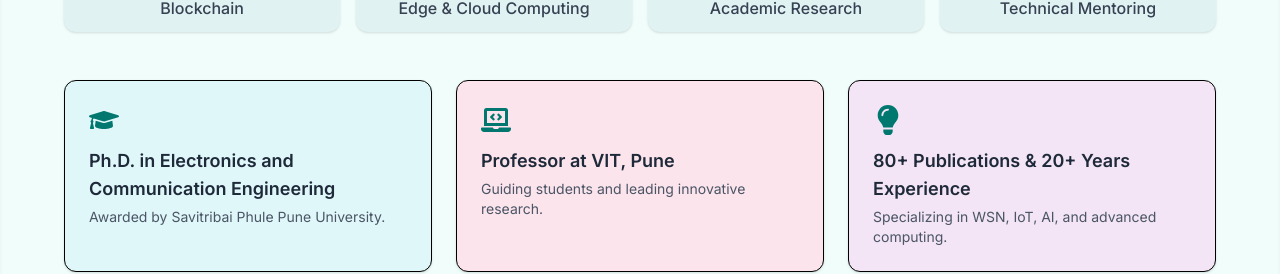
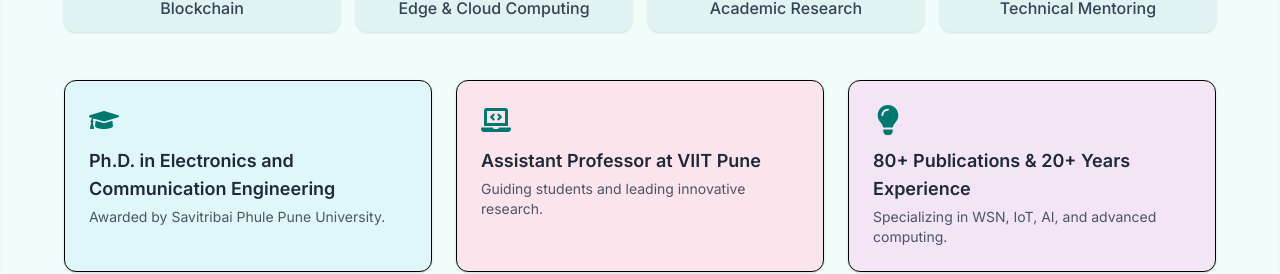
Before and after one commit to ayushrawarkar/Portfolio, a Next.js app: page / in a window 1280 px wide. Shown: the part 1031-1305 px from the top of the page. Built offline with nearby package versions, Linux system fonts and the light colour scheme.

Commit message:
Updated homepage content

```diff
--- a/components/sections/About.js
+++ b/components/sections/About.js
@@ -27,15 +27,6 @@ const fadeZoom = {
   },
 };
 
-export default function AboutMe() {
-  const controls = useAnimation();
-  const [ref, inView] = useInView({ triggerOnce: false, threshold: 0.1 });
-
-  useEffect(() => {
-    if (inView) controls.start('visible');
-    else controls.start('hidden');
-  }, [inView]);
-
 const skills = [
   'IoT & Embedded Systems',
   'AI & Machine Learning',
@@ -57,7 +48,7 @@ export default function AboutMe() {
   },
   {
     icon: <FaLaptopCode />,
-      title: 'Professor at VIT, Pune',
+    title: 'Assistant Professor at VIIT Pune',
     description: 'Guiding students and leading innovative research.',
     base: 'bg-[#fce4ec]',
     hover: 'hover:bg-[#f8bbd0]',
@@ -72,31 +63,45 @@ export default function AboutMe() {
 ];
 
 const stats = [
-    {
-      label: 'Publications',
-      count: 80,
-      base: 'bg-[#e0f7fa]',
-      hover: 'hover:bg-[#b2ebf2]',
-    },
-    {
-      label: 'Years Experience',
-      count: 20,
-      base: 'bg-[#fff3e0]',
-      hover: 'hover:bg-[#ffe0b2]',
-    },
-    {
-      label: 'Students Mentored',
-      count: 200,
-      base: 'bg-[#f3e5f5]',
-      hover: 'hover:bg-[#ce93d8]',
-    },
-    {
-      label: 'Projects Guided',
-      count: 50,
-      base: 'bg-[#fce4ec]',
-      hover: 'hover:bg-[#f8bbd0]',
-    },
+  { label: 'Publications', count: 80, base: 'bg-[#e0f7fa]', hover: 'hover:bg-[#b2ebf2]' },
+  { label: 'Years Experience', count: 20, base: 'bg-[#fff3e0]', hover: 'hover:bg-[#ffe0b2]' },
+  { label: 'Students Mentored', count: 200, base: 'bg-[#f3e5f5]', hover: 'hover:bg-[#ce93d8]' },
+  { label: 'Projects Guided', count: 50, base: 'bg-[#fce4ec]', hover: 'hover:bg-[#f8bbd0]' },
 ];
+
+function StatCard({ count, label, base, hover }) {
+  const motionVal = useMotionValue(0);
+  const springVal = useSpring(motionVal, { duration: 2 });
+  const displayVal = useTransform(springVal, (val) => `${Math.floor(val)}+`);
+  const [ref, inView] = useInView({ triggerOnce: false });
+
+  useEffect(() => {
+    if (inView) motionVal.set(count);
+    else motionVal.set(0);
+  }, [inView, count]);
+
+  return (
+    <motion.div
+      ref={ref}
+      variants={fadeZoom}
+      initial="hidden"
+      animate="visible"
+      className={`${base} ${hover} shadow-md p-6 rounded-xl border transition duration-300 hover:shadow-lg hover:scale-105`}
+    >
+      <motion.div className="text-3xl font-bold text-teal-700">{displayVal}</motion.div>
+      <div className="text-sm text-gray-600 mt-2">{label}</div>
+    </motion.div>
+  );
+}
+
+export default function AboutMe() {
+  const controls = useAnimation();
+  const [ref, inView] = useInView({ triggerOnce: false, threshold: 0.1 });
+
+  useEffect(() => {
+    if (inView) controls.start('visible');
+    else controls.start('hidden');
+  }, [inView, controls]);
 
   return (
     <section
@@ -152,9 +157,7 @@ export default function AboutMe() {
               className={`${item.base} ${item.hover} rounded-xl shadow p-6 border transition duration-300 hover:shadow-lg hover:scale-105`}
             >
               <div className="text-teal-700 text-3xl mb-3">{item.icon}</div>
-              <h4 className="font-semibold text-gray-800 text-lg mb-1">
-                {item.title}
-              </h4>
+              <h4 className="font-semibold text-gray-800 text-lg mb-1">{item.title}</h4>
               <p className="text-gray-600 text-sm">{item.description}</p>
             </motion.div>
           ))}
@@ -162,33 +165,9 @@ export default function AboutMe() {
 
         {/* Stats */}
         <div className="grid grid-cols-2 md:grid-cols-4 gap-6 text-center mb-20">
-          {stats.map((item, idx) => {
-            const motionVal = useMotionValue(0);
-            const springVal = useSpring(motionVal, { duration: 2 });
-            const displayVal = useTransform(springVal, (val) => `${Math.floor(val)}+`);
-            const [refStat, inViewStat] = useInView({ triggerOnce: false });
-
-            useEffect(() => {
-              if (inViewStat) motionVal.set(item.count);
-              else motionVal.set(0);
-            }, [inViewStat]);
-
-            return (
-              <motion.div
-                key={idx}
-                ref={refStat}
-                variants={fadeZoom}
-                initial="hidden"
-                animate={controls}
-                className={`${item.base} ${item.hover} shadow-md p-6 rounded-xl border transition duration-300 hover:shadow-lg hover:scale-105`}
-              >
-                <motion.div className="text-3xl font-bold text-teal-700">
-                  {displayVal}
-                </motion.div>
-                <div className="text-sm text-gray-600 mt-2">{item.label}</div>
-              </motion.div>
-            );
-          })}
+          {stats.map((item, idx) => (
+            <StatCard key={idx} {...item} />
+          ))}
         </div>
 
         {/* Contact */}
@@ -199,20 +178,21 @@ export default function AboutMe() {
           className="flex flex-wrap justify-center gap-4"
         >
           <a
-            href="mailto:anup.ingle@vit.edu"
+            href="mailto:anup.ingle@viit.ac.in"
             className="flex items-center gap-2 px-5 py-2 bg-teal-600 text-white rounded-full hover:bg-teal-700 transition"
           >
             <FaEnvelope /> Email
           </a>
           <a
-            href="tel:+919999999999"
+            href="tel:+919325383604"
             className="flex items-center gap-2 px-5 py-2 bg-white border text-gray-700 rounded-full hover:bg-gray-100 transition"
           >
             <FaPhoneAlt /> Call
           </a>
           <a
-            href="https://linkedin.com/in/anupingle"
+            href="https://linkedin.com/in/anup-ingle-bb56a1148"
             target="_blank"
+            rel="noopener noreferrer"
             className="flex items-center gap-2 px-5 py-2 bg-[#eef6f5] border border-gray-200 text-gray-700 rounded-full hover:bg-[#d0ece9] transition"
           >
             <FaLinkedin /> LinkedIn
```
Lines whose indentation alone changed are shown as unchanged.
